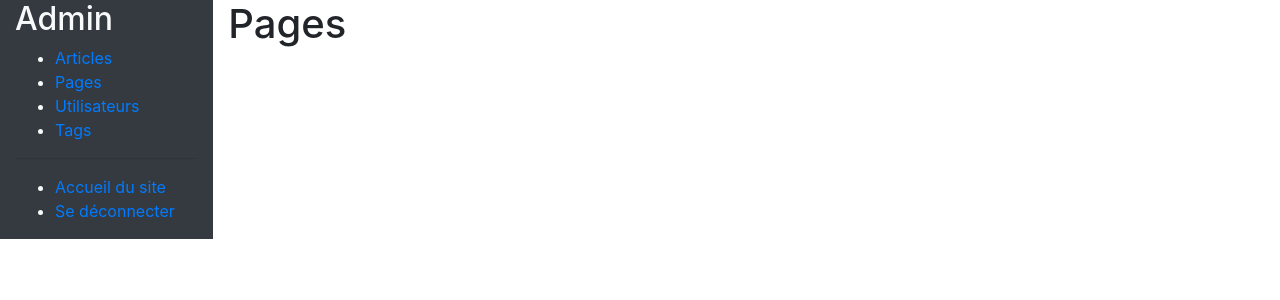
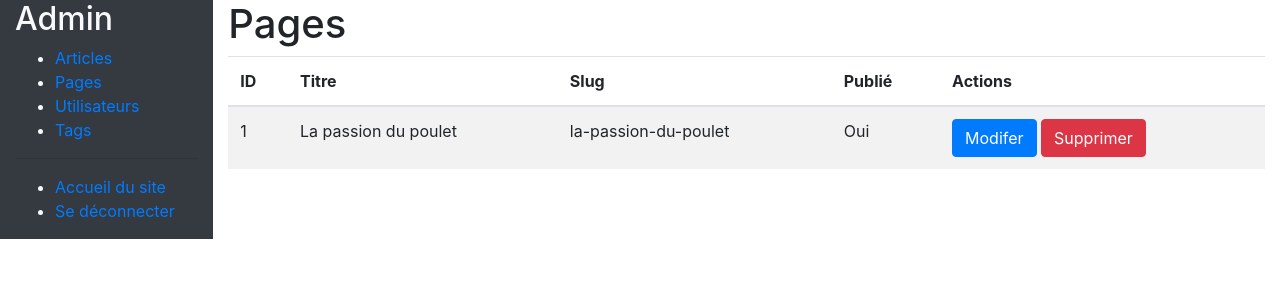
Before and after one commit to mmarcot/Flask-TinyCMS, a Flask app: page /admin/pages in a window 1280 px wide. Shown: the top 300 px of the page. Run offline with Flask 2, Linux system fonts and the light colour scheme; a user stored in the database is signed in; data comes from the database, SQL or seed files in the repository; some libraries are stand-ins or nearby versions.

Commit message:
Display all the objects in admin interface

```diff
--- a/app/templates/admin-pages.html
+++ b/app/templates/admin-pages.html
@@ -3,5 +3,36 @@
 {% block title %}Pages{% endblock %}
 
 {% block admin_content %}
-<h1>Pages</h1>
+    <h1>Pages</h1>
+    <table class="table table-striped">
+        <thead>
+            <tr>
+                <th>ID</th>
+                <th>Titre</th>
+                <th>Slug</th>
+                <th>Publié</th>
+                <th>Actions</th>
+            </tr>
+        </thead>
+        <tbody>
+            {% for page in pages %}
+            <tr>
+                <td>{{ page.id }}</td>
+                <td>{{ page.title }}</td>
+                <td>{{ page.slug }}</td>
+                <td>{{ page.published and 'Oui' or 'Non' }}</td>
+                <td>
+                    <button type="button" class="open-editpageDialog btn btn-primary" data-toggle="modal"
+                                data-target="#edit-modal" data-id="{{ page.id }}">
+                        Modifer
+                    </button>
+                    <form action="" method="POST" class="d-inline">
+                        <input type="hidden" name="delete" value="{{ page.id }}">
+                        <input type="submit" class="btn btn-danger" value="Supprimer">
+                    </form>
+                </td>
+            </tr>
+            {% endfor %}
+        </tbody>
+    </table>
 {% endblock %}
--- a/app/templates/admin-posts.html
+++ b/app/templates/admin-posts.html
@@ -34,7 +34,7 @@
             <td>
                 <button class="open-editpostDialog btn btn-info" data-toggle="modal"
                 data-target="#edit-modal" data-id="{{ post.id }}">Modifer</button>
-                <form action="{{ url_for('posts_all') }}" method="POST" class="d-inline">
+                <form action="" method="POST" class="d-inline">
                     <input type="hidden" name="delete" value="{{ post.id }}">
                     <input type="submit" class="btn btn-danger" value="Supprimer">
                 </form>
@@ -47,7 +47,7 @@
     <div class="modal-dialog modal-xl">
         <div class="modal-content">
             <div class="modal-header">
-                <h4 class="modal-title">Modifier un post</h4>
+                <h4 class="modal-title">Modifier un article</h4>
                 <button type="button" class="close" data-dismiss="modal">&times;</button>
             </div>
             <div class="modal-body">
@@ -73,7 +73,7 @@
     </div>
 </div>
 <div class="col-6 mx-auto my-5">
-    <h3>Créer un nouvel post</h3>
+    <h3>Créer un nouvel article</h3>
     <form action="" method="POST" class="form">
         <input type="hidden" name="new_post" value="1">
         <input type="text" name="title" placeholder="Titre" class="form-control">
--- a/app/templates/admin-tags.html
+++ b/app/templates/admin-tags.html
@@ -29,7 +29,7 @@
                                 data-target="#edit-modal" data-id="{{ tag.id }}" data-name="{{ tag.name }}">
                         Modifer
                     </button>
-                    <form action="{{ url_for('tag_all') }}" method="POST" class="d-inline">
+                    <form action="" method="POST" class="d-inline">
                         <input type="hidden" name="delete" value="{{ tag.id }}">
                         <input type="submit" class="btn btn-danger" value="Supprimer">
                     </form>
--- a/app/views.py
+++ b/app/views.py
@@ -132,25 +132,29 @@ def logout():
 @app.route('/admin/pages')
 @login_required
 def admin_pages():
-    return render_template('admin-pages.html')
+    pages = Page.query.all()
+    return render_template('admin-pages.html', pages=pages)
 
 
 @app.route('/admin/posts')
 @login_required
 def admin_posts():
-    return render_template('admin-posts.html')
+    posts = Post.query.all()
+    return render_template('admin-posts.html', posts=posts)
 
 
 @app.route('/admin/tags')
 @login_required
 def admin_tags():
-    return render_template('admin-tags.html')
+    tags = Tag.query.all()
+    return render_template('admin-tags.html', tags=tags)
 
 
 @app.route('/admin/users')
 @login_required
 def admin_users():
-    return render_template('admin-users.html')
+    users = User.query.all()
+    return render_template('admin-users.html', users=users)
 
 
 
```
Also changed, not shown: app/templates/admin-users.html (+30 -1 lines).
